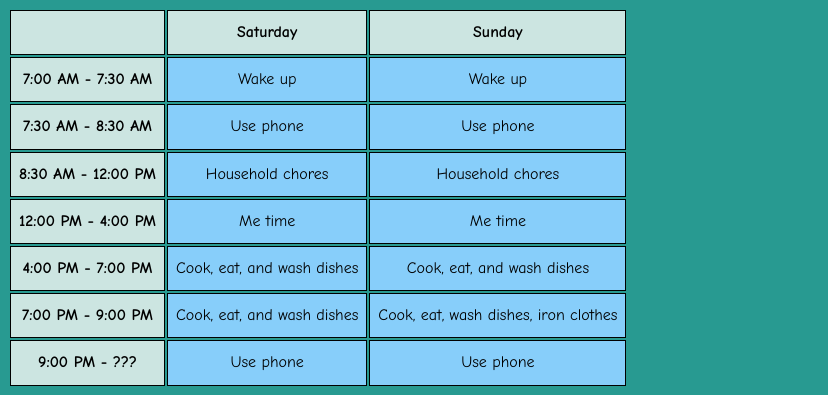
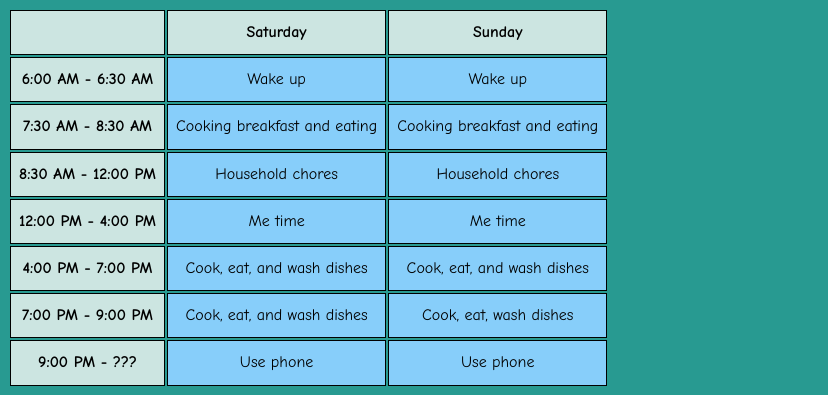
Before and after one commit to rnmtn/html_css2, a plain HTML site: page index.html in a window 1280 px wide. Shown: the top 395 px of the page, without its empty margins (0-828 px from the left). Drawn offline with Linux system fonts and the light colour scheme.

Commit message:
Update index.html

```diff
--- a/index.html
+++ b/index.html
@@ -30,14 +30,14 @@
             <th scope="col">Sunday</th>
         </tr>
         <tr>
-            <th scope="row">7:00 AM - 7:30 AM</th> <!-- Row for 7:00-7:30 AM -->
+            <th scope="row">6:00 AM - 6:30 AM</th> <!-- Row for 6:00-6:30 AM -->
             <td>Wake up</td>
             <td>Wake up</td>
         </tr>
         <tr>
             <th scope="row">7:30 AM - 8:30 AM</th> <!-- Row for 7:30-8:30 AM -->
-            <td>Use phone</td>
-            <td>Use phone</td>
+            <td>Cooking breakfast and eating</td>
+            <td>Cooking breakfast and eating</td>
         </tr>
         <tr>
             <th scope="row">8:30 AM - 12:00 PM</th> <!-- Row for 8:30 AM - 12:00 PM -->
@@ -57,7 +57,7 @@
         <tr>
             <th scope="row">7:00 PM - 9:00 PM</th> <!-- Row for 7:00 PM - 9:00 PM -->
             <td>Cook, eat, and wash dishes</td>
-            <td>Cook, eat, wash dishes, iron clothes</td>
+            <td>Cook, eat, wash dishes</td>
         </tr>
         <tr>
             <th scope="row">9:00 PM - ???</th> <!-- Row for bedtime -->
```
